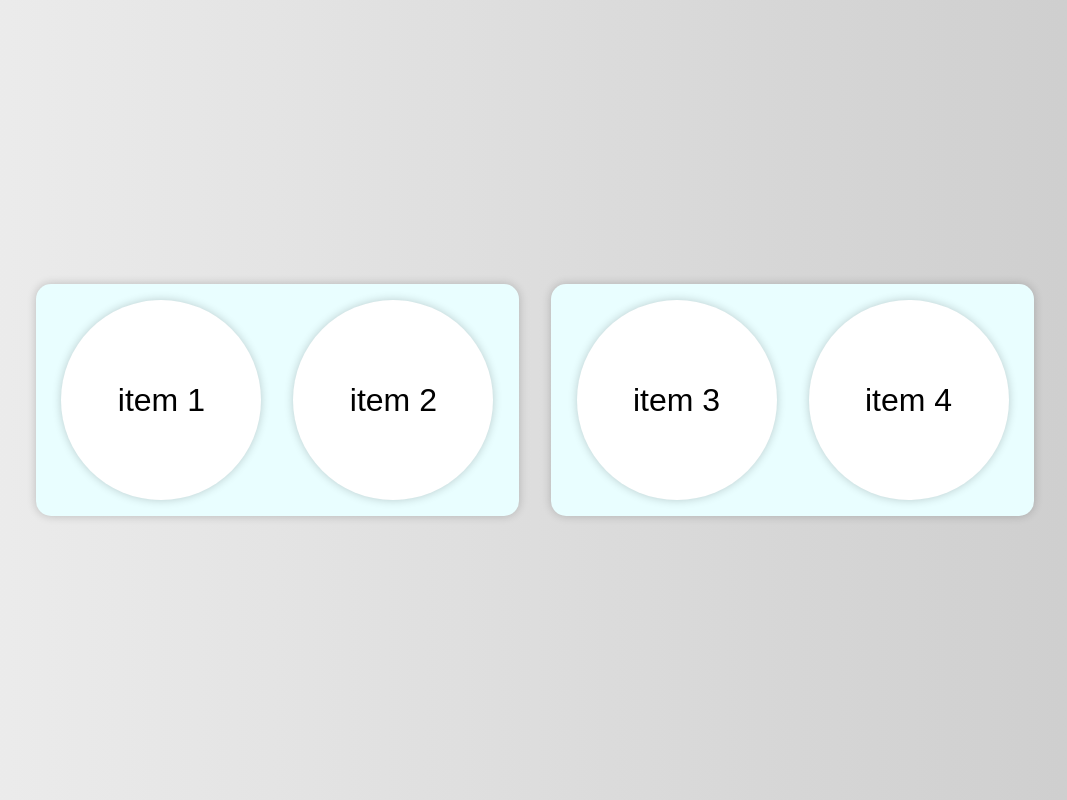
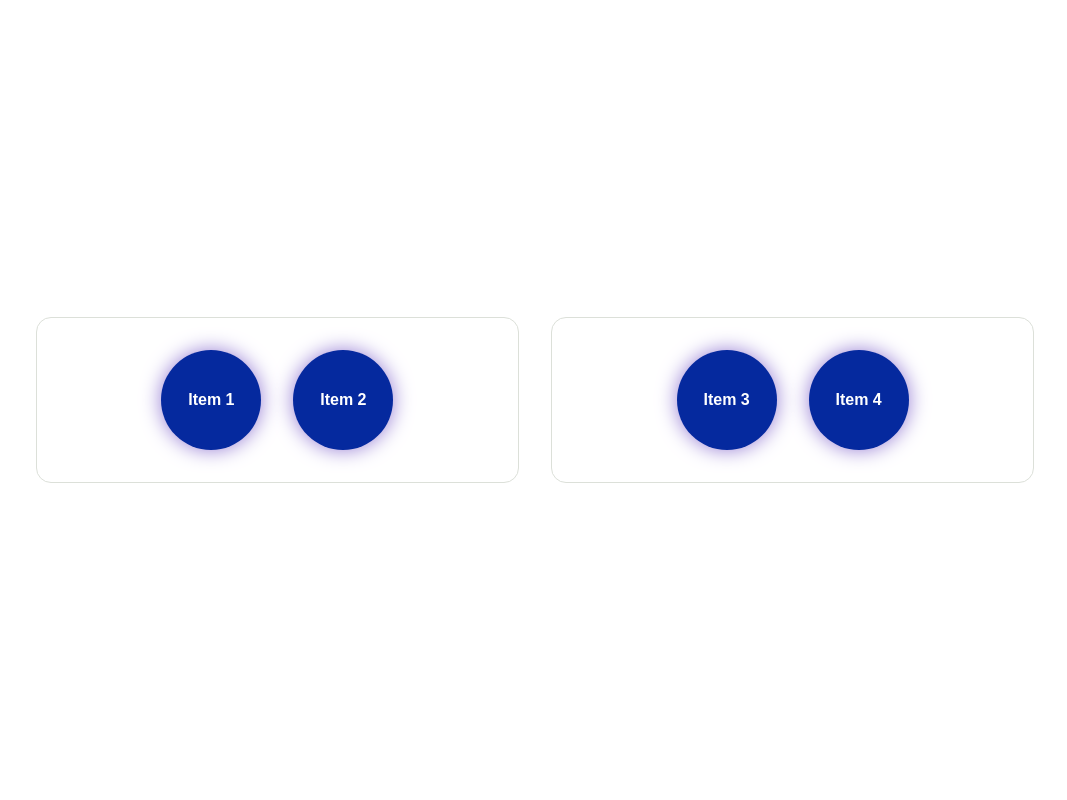
Before and after one commit to tahsin-soufizade/drag_drop, a plain HTML site: page index.html in a window 1280 px wide. Shown: the whole page, without its empty margins (105-1172 px from the left). Drawn offline with Linux system fonts and the light colour scheme.

Commit message:
Modified Theme and Texts in index.html

```diff
--- a/css/main.css
+++ b/css/main.css
@@ -2,10 +2,6 @@
     padding: 0;
     margin: 0;
     box-sizing: border-box;
-}
-
-body {
-    background: linear-gradient(to right, #eee, #ccc);
 }
 
 .container {
@@ -20,33 +16,33 @@ body {
 
 .drag-wrapper {
     width: 100%;
-    background-color: #e9feff;
-    padding: 1rem;
+    border: 1px solid #DCE0D9;
+    border-radius: 15px;
+    padding: 2rem;
     display: flex;
     justify-content: space-between;
     justify-content: center;
     align-items: center;
-    box-shadow: 0 0 10px rgba(0, 0, 0, 0.2);
-    border-radius: 15px;
     gap: 2rem;
 }
 
 .drag-item {
-    width: 200px;
-    height: 200px;
+    width: 100px;
+    height: 100px;
     border-radius: 50%;
-    background-color: #fff;
-    text-align: center;
-    box-shadow: 0 0 10px rgba(0, 0, 0, 0.2);
-    font-size: 2rem;
+    background-color: #05299E;
+    color: #FFF;
+    box-shadow: 0 0 20px #947BD3;
     font-family: sans-serif;
-    line-height: 200px;
+    font-weight: bold;
+    display: flex;
+    justify-content: center;
+    align-items: center;
 }
 
 
-/* js classes */
+/* JS Classes */
 
 .dragging {
-    opacity: .5;
-    box-shadow: 0 0 10px rgba(0, 0, 0, .5)
+    opacity: .25;
 }
--- a/index.html
+++ b/index.html
@@ -6,25 +6,25 @@
     <meta http-equiv="X-UA-Compatible" content="IE=edge">
     <meta name="viewport" content="width=device-width, initial-scale=1.0">
     <title>Drag & Drop</title>
-    <!-- css -->
+    <!-- CSS -->
     <link rel="stylesheet" href="css/main.css">
 </head>
 
 <body>
     <div class="container">
-        <!-- first box -->
+        <!-- First Wrapper -->
         <div class="drag-wrapper">
-            <div class="drag-item" draggable="true">item 1</div>
-            <div class="drag-item" draggable="true">item 2</div>
+            <div class="drag-item" draggable="true">Item 1</div>
+            <div class="drag-item" draggable="true">Item 2</div>
         </div>
 
-        <!-- second box -->
+        <!-- Second Wrapper -->
         <div class="drag-wrapper">
-            <div class="drag-item" draggable="true">item 3</div>
-            <div class="drag-item" draggable="true">item 4</div>
+            <div class="drag-item" draggable="true">Item 3</div>
+            <div class="drag-item" draggable="true">Item 4</div>
         </div>
     </div>
-    <!-- script -->
+    <!-- Script -->
     <script src="./js/main.js"></script>
 </body>
 
```
